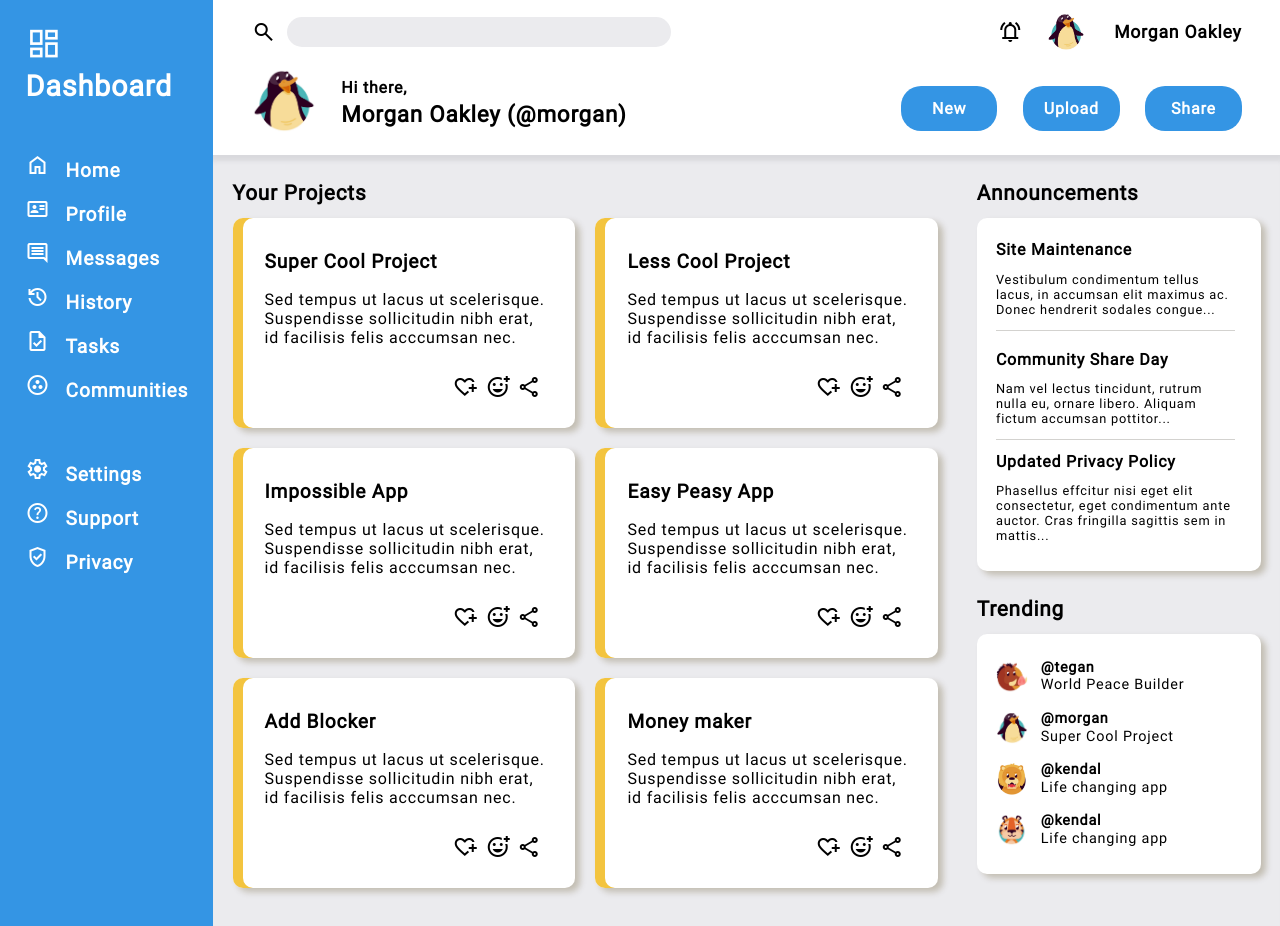
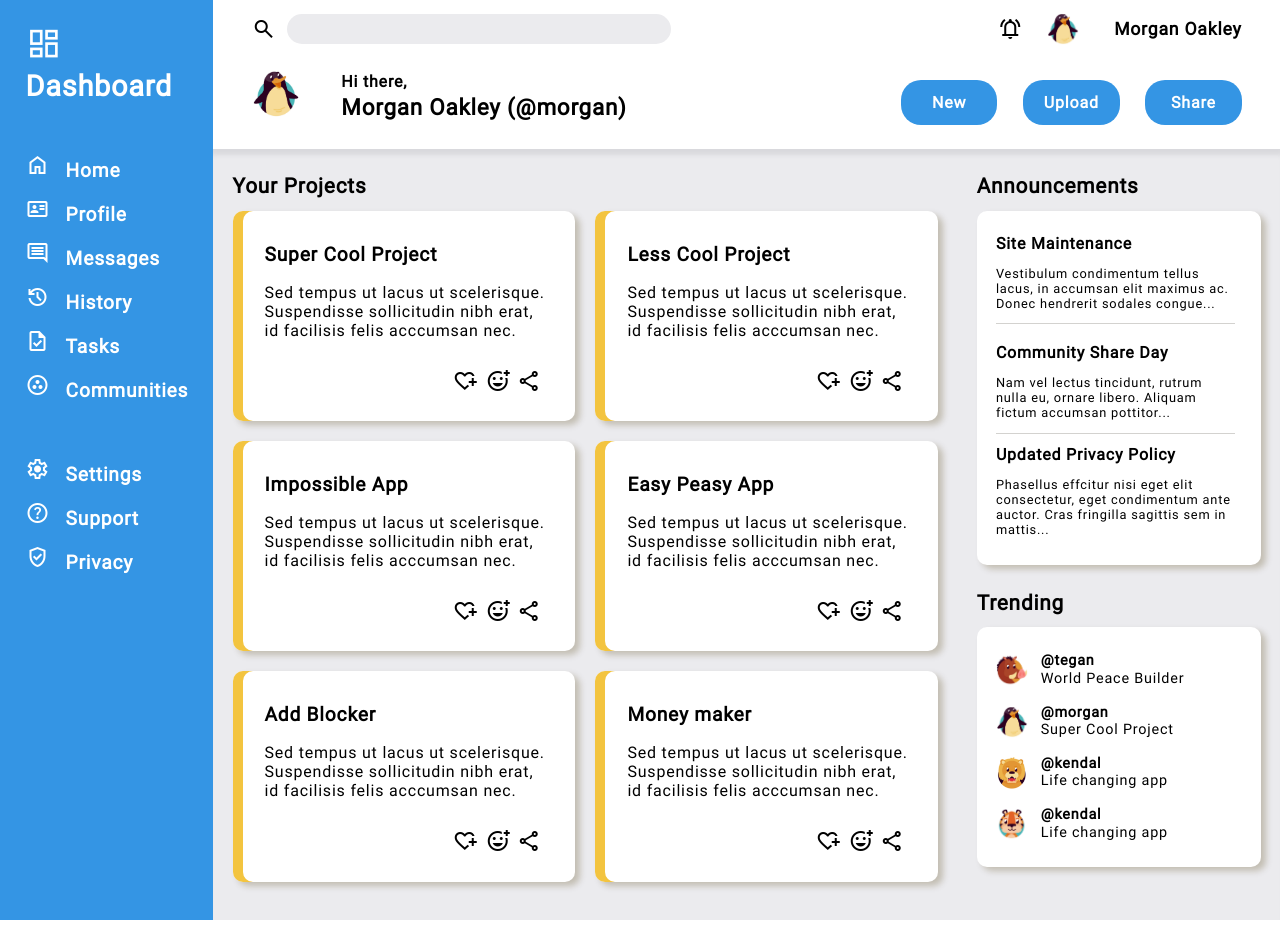
Before and after one commit to kubais/Admin-Dashboard, a plain HTML site: page index.html in a window 1280 px wide. Drawn offline with nearby package versions, Linux system fonts and the light colour scheme.

Commit message:
Img sizes change to rem.

```diff
--- a/styles.css
+++ b/styles.css
@@ -139,7 +139,7 @@ input {
 }
 
 .top-right img {
-    width: 3vw;
+    width: 2rem;
     grid-column: 3/4;
 
 }
@@ -162,7 +162,7 @@ input {
 }
 
 .bottom-left img {
-    width: 5vw;
+    width: 3rem;
     grid-column: 1/2;
     grid-row: 1/3;
 }
@@ -355,7 +355,7 @@ input {
 }
 
 .trending-post img {
-    width: 2.5vw;
+    width: 2rem;
     grid-column: 1/2;
     grid-row: 1/3;
 }
```
